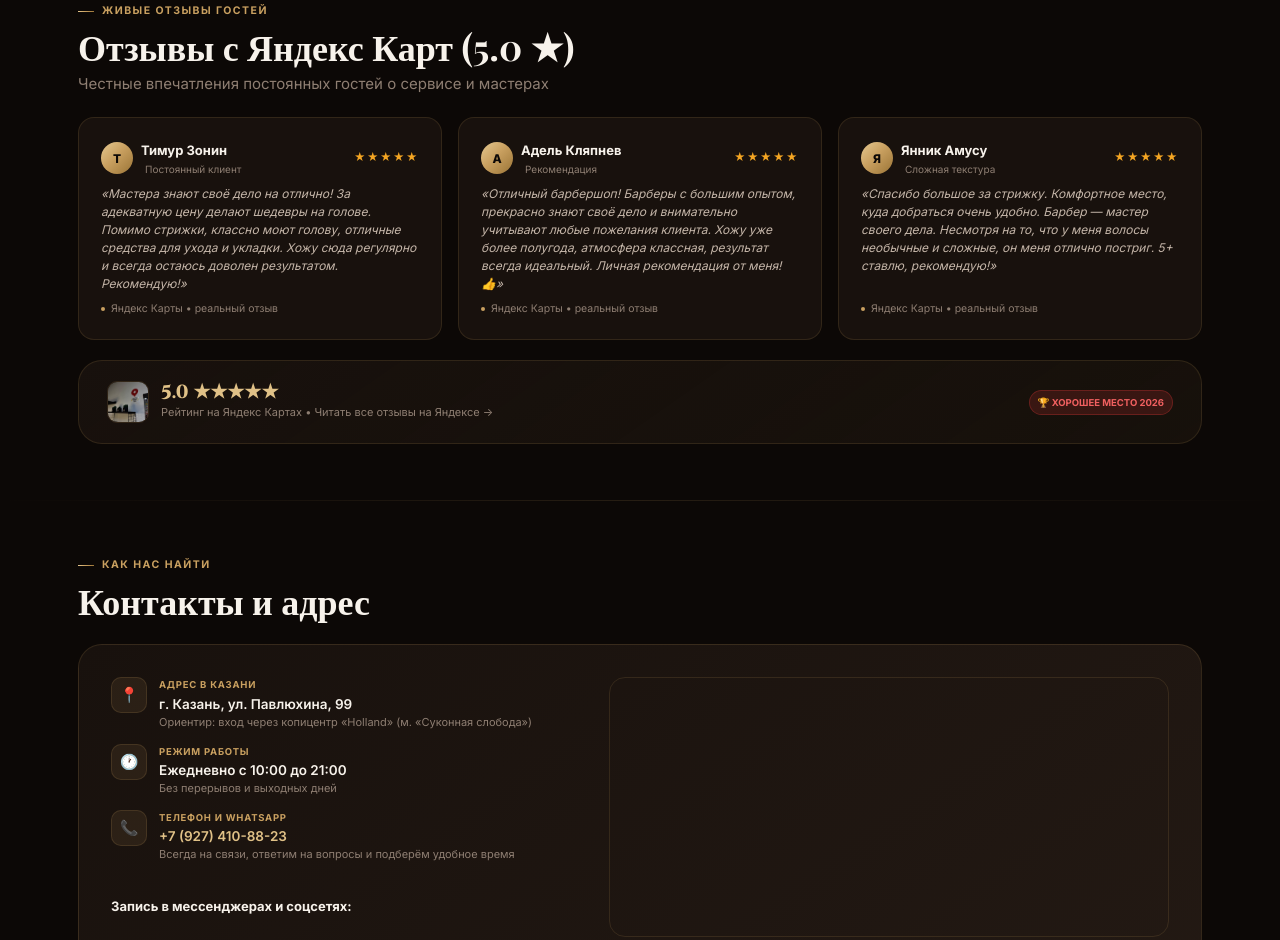
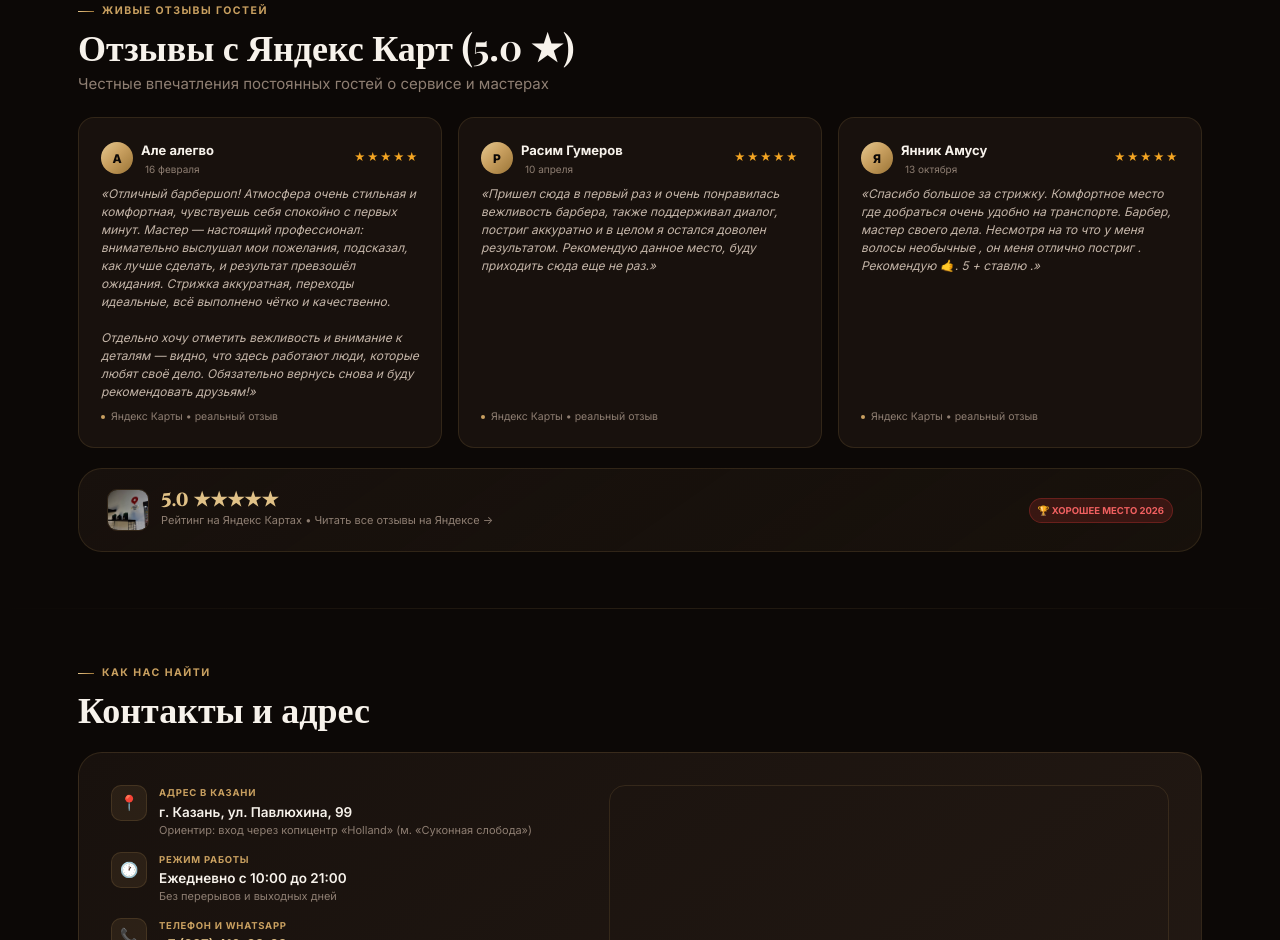
Before and after one commit to VOICEEEEEEE/codec-portfolio, a plain HTML site: page kant/index.html in a window 1280 px wide. Shown: the part 4249-5189 px from the top of the page. Drawn offline with nearby package versions, Linux system fonts and the light colour scheme; a script that the page names is missing; a web font is replaced by a local one.

Commit message:
feat(reviews): replace paraphrased reviews with 100% verbatim reviews from Yandex Maps

```diff
--- a/kant/index.html
+++ b/kant/index.html
@@ -2532,23 +2532,25 @@
         <p class="section-subtitle">Честные впечатления постоянных гостей о сервисе и мастерах</p>
       </div>
 
-      <!-- 3-Column Reviews on PC -->
+            <!-- 3-Column Reviews on PC -->
       <div class="reviews-list">
-        <!-- Review 1: Timur Zonin -->
+        <!-- Review 1: Ale alegvo -->
         <div class="review-card reveal">
           <div>
             <div class="review-top">
               <div class="review-author-wrap">
-                <div class="review-avatar">Т</div>
+                <div class="review-avatar">А</div>
                 <div>
-                  <div class="review-author">Тимур Зонин</div>
-                  <div class="review-date-badge">Постоянный клиент</div>
+                  <div class="review-author">Але алегво</div>
+                  <div class="review-date-badge">16 февраля</div>
                 </div>
               </div>
               <div class="review-stars">★★★★★</div>
             </div>
             <div class="review-text">
-              «Мастера знают своё дело на отлично! За адекватную цену делают шедевры на голове. Помимо стрижки, классно моют голову, отличные средства для ухода и укладки. Хожу сюда регулярно и всегда остаюсь доволен результатом. Рекомендую!»
+              «Отличный барбершоп! Атмосфера очень стильная и комфортная, чувствуешь себя спокойно с первых минут. Мастер — настоящий профессионал: внимательно выслушал мои пожелания, подсказал, как лучше сделать, и результат превзошёл ожидания. Стрижка аккуратная, переходы идеальные, всё выполнено чётко и качественно.
+              <br><br>
+              Отдельно хочу отметить вежливость и внимание к деталям — видно, что здесь работают люди, которые любят своё дело. Обязательно вернусь снова и буду рекомендовать друзьям!»
             </div>
           </div>
           <div class="review-source">
@@ -2557,21 +2559,21 @@
           </div>
         </div>
 
-        <!-- Review 2: Adel Klyapnev -->
+        <!-- Review 2: Rasim Gumerov -->
         <div class="review-card reveal reveal-delay-1">
           <div>
             <div class="review-top">
               <div class="review-author-wrap">
-                <div class="review-avatar">А</div>
+                <div class="review-avatar">Р</div>
                 <div>
-                  <div class="review-author">Адель Кляпнев</div>
-                  <div class="review-date-badge">Рекомендация</div>
+                  <div class="review-author">Расим Гумеров</div>
+                  <div class="review-date-badge">10 апреля</div>
                 </div>
               </div>
               <div class="review-stars">★★★★★</div>
             </div>
             <div class="review-text">
-              «Отличный барбершоп! Барберы с большим опытом, прекрасно знают своё дело и внимательно учитывают любые пожелания клиента. Хожу уже более полугода, атмосфера классная, результат всегда идеальный. Личная рекомендация от меня! 👍»
+              «Пришел сюда в первый раз и очень понравилась вежливость барбера, также поддерживал диалог, постриг аккуратно и в целом я остался доволен результатом. Рекомендую данное место, буду приходить сюда еще не раз.»
             </div>
           </div>
           <div class="review-source">
@@ -2588,13 +2590,18 @@
                 <div class="review-avatar">Я</div>
                 <div>
                   <div class="review-author">Янник Амусу</div>
-                  <div class="review-date-badge">Сложная текстура</div>
+                  <div class="review-date-badge">13 октября</div>
                 </div>
               </div>
               <div class="review-stars">★★★★★</div>
             </div>
             <div class="review-text">
-              «Спасибо большое за стрижку. Комфортное место, куда добраться очень удобно. Барбер — мастер своего дела. Несмотря на то, что у меня волосы необычные и сложные, он меня отлично постриг. 5+ ставлю, рекомендую!»
+              «Спасибо большое за стрижку.
+              Комфортное место где добраться очень удобно на транспорте.
+              Барбер, мастер своего дела.
+              Несмотря на то что у меня волосы необычные , он меня отлично постриг .
+              Рекомендую 🤙.
+              5 + ставлю .»
             </div>
           </div>
           <div class="review-source">
```
Also changed, not shown: kant2/index.html (+20 -13 lines), kant3/index.html (+20 -13 lines).
